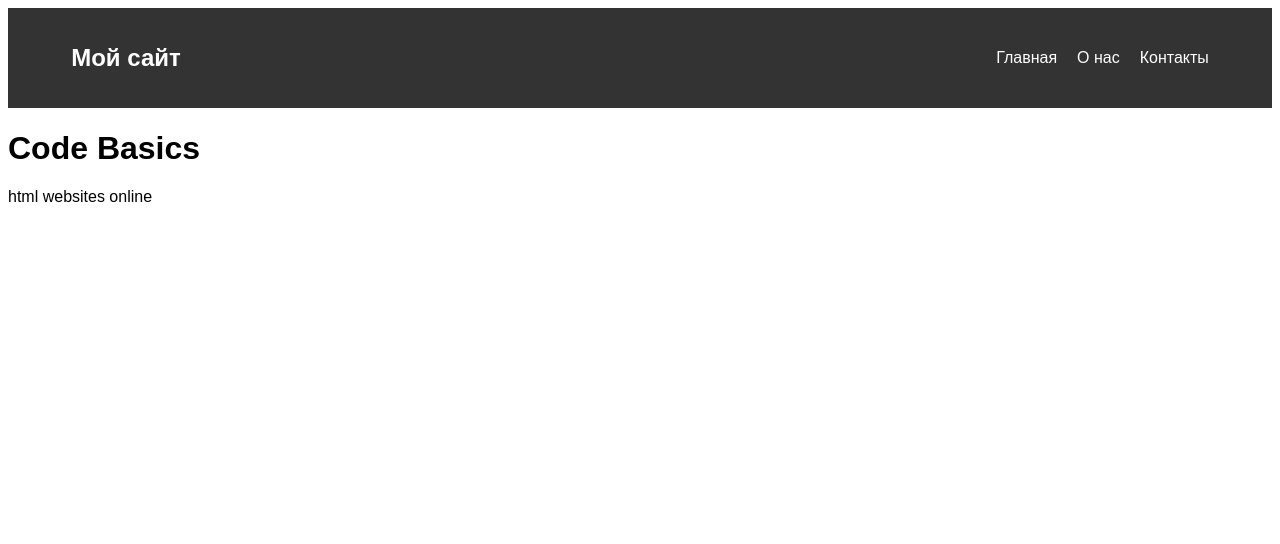
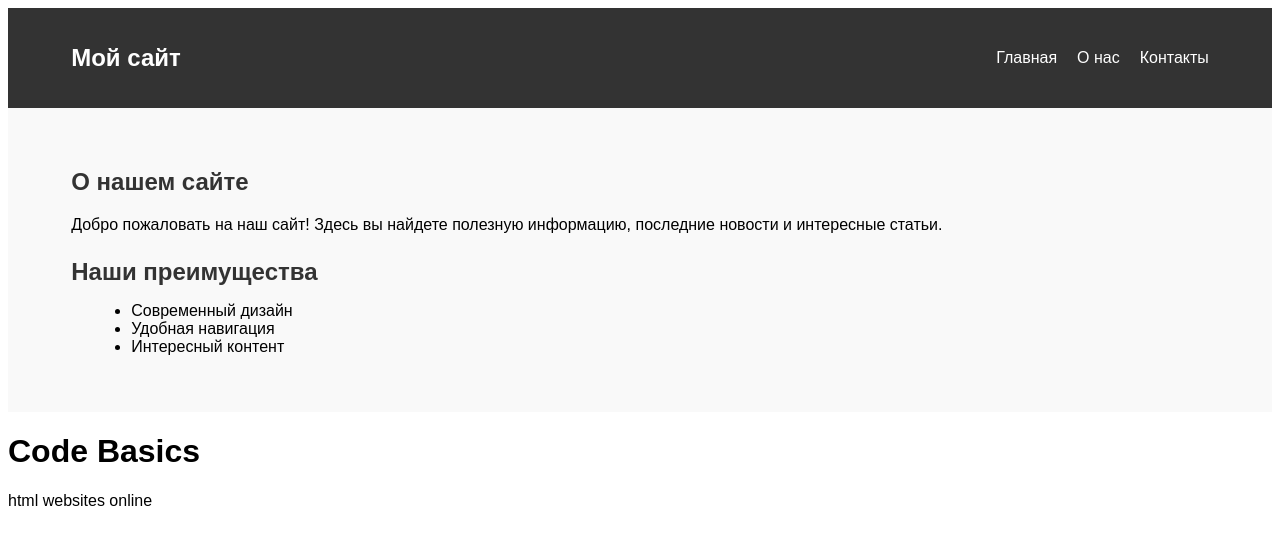
Before and after one commit to kvoru88/git_zadanie_4, a plain HTML site: page index.html in a window 1280 px wide. Drawn offline with Linux system fonts and the light colour scheme; a web font is replaced by a local one.

Commit message:
feat: add main part

```diff
--- a/assets/css/style.css
+++ b/assets/css/style.css
@@ -58,3 +58,29 @@ body {
 .drop-shadow.left {
     box-shadow: -4px 0 2px -2px rgba(0,0,0,0.4)
 }
+
+.site-main {
+  padding: 40px 0;
+  background-color: #f9f9f9;
+}
+
+.site-main .container {
+  width: 90%;
+  max-width: 1200px;
+  margin: 0 auto;
+}
+
+.site-main h2 {
+  margin-bottom: 10px;
+  color: #333;
+}
+
+.site-main p {
+  margin-bottom: 20px;
+  line-height: 1.6;
+}
+
+.features ul {
+  list-style: disc;
+  margin-left: 20px;
+}
--- a/index.html
+++ b/index.html
@@ -20,6 +20,27 @@
     </nav>
   </div>
 </header>
+<main class="site-main">
+  <div class="container">
+    <section class="intro">
+      <h2>О нашем сайте</h2>
+      <p>
+        Добро пожаловать на наш сайт! Здесь вы найдете полезную информацию,
+        последние новости и интересные статьи.
+      </p>
+    </section>
+
+    <section class="features">
+      <h2>Наши преимущества</h2>
+      <ul>
+        <li>Современный дизайн</li>
+        <li>Удобная навигация</li>
+        <li>Интересный контент</li>
+      </ul>
+    </section>
+  </div>
+</main>
+
   <h1>Code Basics</h1>
   <p>html websites online</p>
 
```
